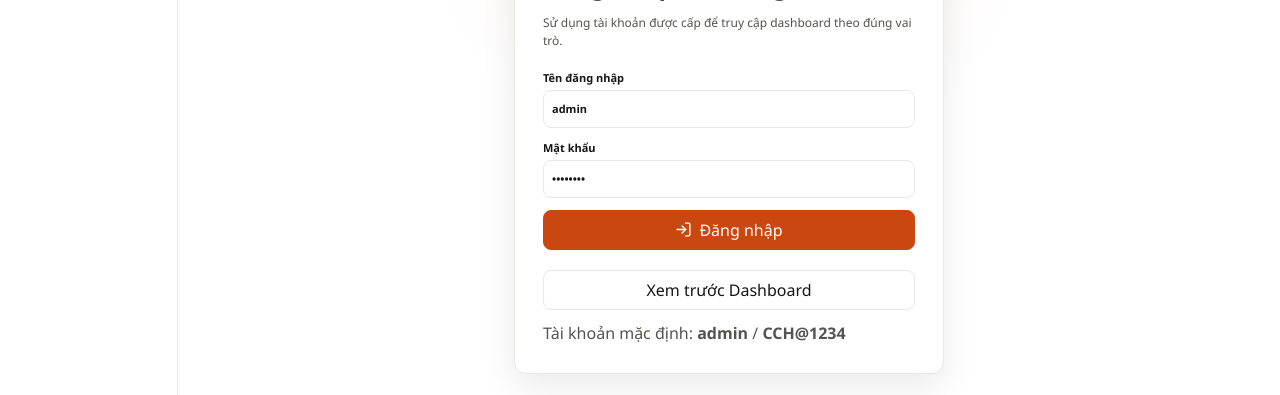
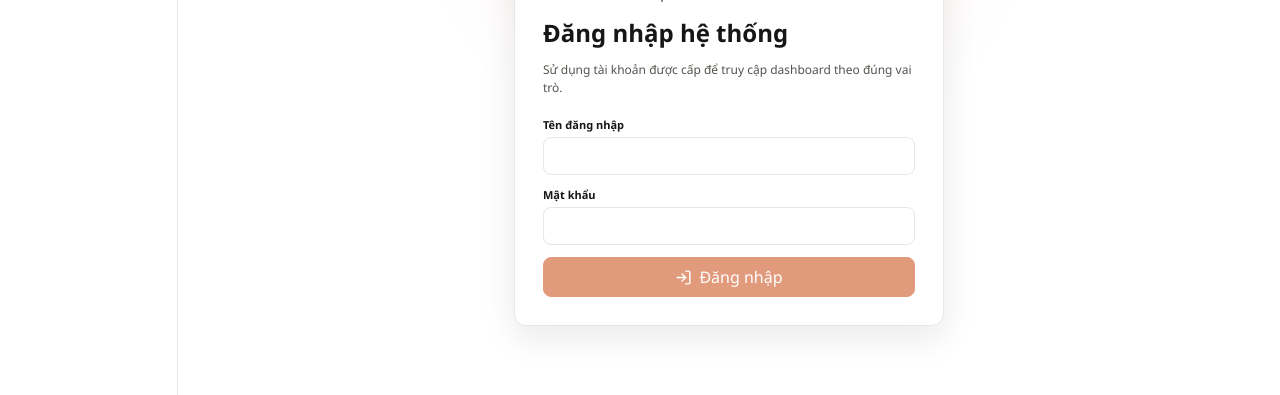
Before and after one commit to manhhuy795/CCH_Network, a React (Vite) app in the folder dashboard/frontend/: page / in a window 1280 px wide. Shown: the part 289-684 px from the top of the page. Built offline with nearby package versions, Linux system fonts and the light colour scheme; no server answers.

Commit message:
Remove dashboard preview login

```diff
--- a/dashboard/frontend/src/App.tsx
+++ b/dashboard/frontend/src/App.tsx
@@ -1,5 +1,4 @@
 import { useCallback, useEffect, useRef, useState } from "react";
-import { mockFlows, mockPolicies, mockTopology } from "./api/mockData";
 import { ApiClientError, api, type ActivityEvent, type AuthStatus, type AuthUser, type DashboardPreflight, type Decision, type PolicyPayload, type TaskHistoryItem, type TestResult, type Topology } from "./api/client";
 import AppShell, { type DashboardPage } from "./components/layout/AppShell";
 import ClusterDetailPanel from "./components/ClusterDetailPanel";
@@ -48,8 +47,8 @@ export default function App() {
   const [runtime, setRuntime] = useState<Record<string, unknown>>({});
   const [websocketState, setWebsocketState] = useState<RealtimeConnectionState>("idle");
   const [user, setUser] = useState<AuthUser>();
-  const [username, setUsername] = useState("admin");
-  const [password, setPassword] = useState("CCH@1234");
+  const [username, setUsername] = useState("");
+  const [password, setPassword] = useState("");
   const [authError, setAuthError] = useState("");
   const [authChecking, setAuthChecking] = useState(true);
   const [authStatus, setAuthStatus] = useState<AuthStatus>();
@@ -282,28 +281,6 @@ export default function App() {
   const togglePolicy = async (key: string, enabled: boolean) => {
     setPolicyBusy(true);
     try {
-      if (user?.id === "preview-admin") {
-        setPolicies((prev) => {
-          const updatedInventory = (prev.inventory || []).map((item) =>
-            item.key === key
-              ? {
-                  ...item,
-                  enabled,
-                  configuration_status: enabled ? ("Enabled" as const) : ("Disabled" as const),
-                  lifecycle_status: "Applied" as const,
-                  updated_at: new Date().toISOString(),
-                }
-              : item
-          );
-          return {
-            ...prev,
-            policies: { ...prev.policies, [key]: enabled },
-            inventory: updatedInventory,
-          };
-        });
-        notify(`Chính sách ${key} đã được ${enabled ? "bật" : "tắt"} (Đồng bộ OpenFlow ACK)`, "success");
-        return;
-      }
       const payload = await api.post<{ ok: boolean; message: string }>("/api/policy/toggle", { key, enabled });
       addEvent(payload.message, payload.ok ? "allow" : "deny");
       notify(payload.message, payload.ok ? "success" : "error");
@@ -340,22 +317,6 @@ export default function App() {
     onDestination: selectDestination,
   };
 
-  const handlePreviewMode = () => {
-    setUser({
-      id: "preview-admin",
-      username: "admin",
-      role: "admin",
-      disabled: false,
-      created_at: new Date().toISOString(),
-      updated_at: new Date().toISOString(),
-    });
-    setTopology(mockTopology);
-    setPolicies(mockPolicies);
-    setFlows(mockFlows);
-    setPage("overview");
-    setFailedLinks([]);
-  };
-
   const pageContent = () => {
     if (authChecking) return <FeedbackState kind="loading" title="Kiểm tra phiên đăng nhập" message="Dashboard đang xác thực phiên làm việc." />;
     if (!user) {
@@ -368,7 +329,6 @@ export default function App() {
           onUsername={setUsername}
           onPassword={setPassword}
           onSubmit={() => void authenticate()}
-          onPreview={handlePreviewMode}
         />
       );
     }
--- a/dashboard/frontend/src/components/LoginPanel.tsx
+++ b/dashboard/frontend/src/components/LoginPanel.tsx
@@ -8,7 +8,6 @@ type Props = {
   onUsername: (value: string) => void;
   onPassword: (value: string) => void;
   onSubmit: () => void;
-  onPreview?: () => void;
 };
 
 export default function LoginPanel(props: Props) {
@@ -33,18 +32,7 @@ export default function LoginPanel(props: Props) {
             <LogIn size={17} aria-hidden="true" />
             {props.busy ? "Đang xác thực..." : "Đăng nhập"}
           </button>
-          {props.onPreview && (
-            <button
-              type="button"
-              className="secondary auth-submit"
-              style={{ marginTop: 8 }}
-              onClick={props.onPreview}
-            >
-              Xem trước Dashboard
-            </button>
-          )}
         </form>
-        <p className="auth-note">Tài khoản mặc định: <strong>admin</strong> / <strong>CCH@1234</strong></p>
       </div>
     </section>
   );
--- a/dashboard/frontend/src/styles/global.css
+++ b/dashboard/frontend/src/styles/global.css
@@ -586,7 +586,7 @@ th { background: var(--surface-muted); color: var(--text-muted); position: stick
 .auth-card-icon { align-items: center; background: color-mix(in srgb, var(--primary) 13%, var(--surface)); border-radius: 50%; color: var(--primary); display: flex; height: 48px; justify-content: center; width: 48px; }
 .auth-card h1 { font-size: 24px; margin: 0; }.auth-card .muted { color: var(--text-muted); font-size: 12px; line-height: 1.5; margin: 0; }
 .auth-card form { display: grid; gap: 12px; margin-top: 8px; }.auth-card label { color: var(--text); display: grid; font-size: 11px; font-weight: 700; gap: 5px; }
-.auth-card input { min-height: 38px; }.auth-card input:-webkit-autofill { -webkit-text-fill-color: var(--text); box-shadow: 0 0 0 1000px var(--surface) inset; caret-color: var(--text); }.auth-submit { justify-content: center; min-height: 40px; width: 100%; }.auth-note, .auth-card .eyebrow { color: var(--text-muted); }.form-error { background: var(--danger-bg); border: 1px solid color-mix(in srgb, var(--danger) 38%, var(--border)); border-radius: 4px; color: var(--danger); font-size: 11px; padding: 8px; }
+.auth-card input { min-height: 38px; }.auth-card input:-webkit-autofill { -webkit-text-fill-color: var(--text); box-shadow: 0 0 0 1000px var(--surface) inset; caret-color: var(--text); }.auth-submit { justify-content: center; min-height: 40px; width: 100%; }.auth-card .eyebrow { color: var(--text-muted); }.form-error { background: var(--danger-bg); border: 1px solid color-mix(in srgb, var(--danger) 38%, var(--border)); border-radius: 4px; color: var(--danger); font-size: 11px; padding: 8px; }
 /* Topology v7 Canvas Styles */
 .topology-page {
   display: flex;
```
Also changed, not shown: 2 other files (tests, documents, lock files or other folders).
